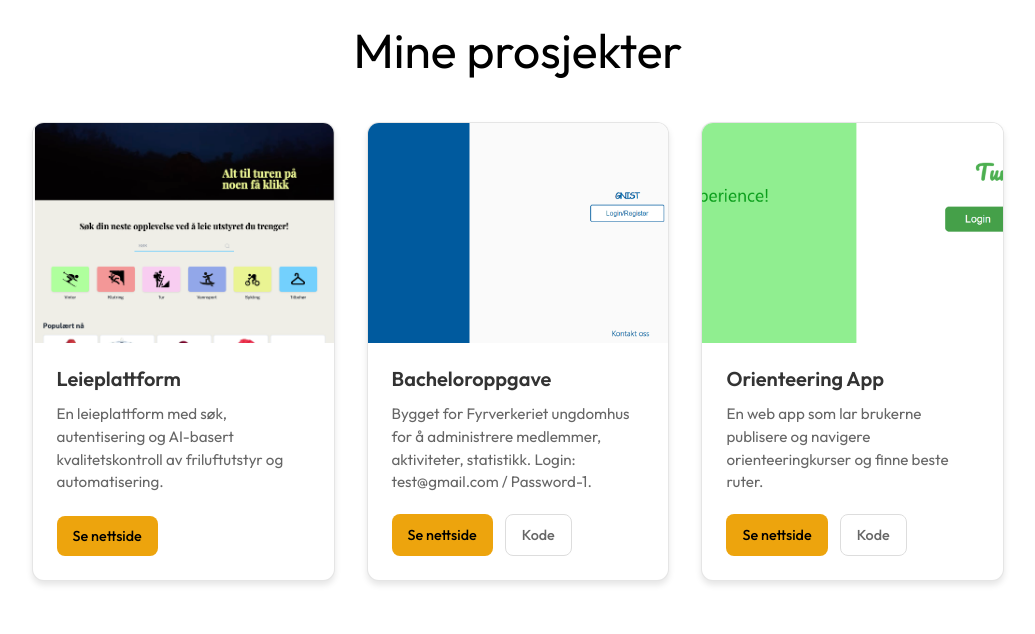
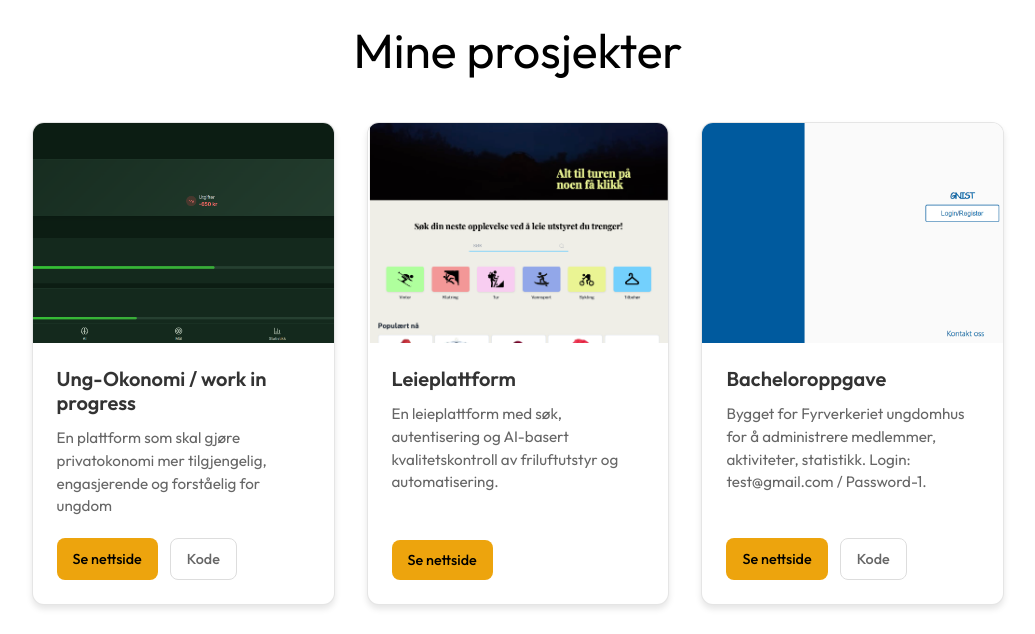
Before and after one commit to TayoScript/Portefolje, a plain HTML site: page index.html in a window 1280 px wide. Shown: the part 1350-1984 px from the top of the page, without its empty margins (122-1157 px from the left). Drawn offline with nearby package versions, Linux system fonts and the light colour scheme.

Commit message:
lagt til ny prosjekt

```diff
--- a/index.html
+++ b/index.html
@@ -407,10 +407,36 @@
 
 
 		<!-- My Work Section -->
+
 <div id="work" class="w-full px-[12%] py-10 scroll-mt-20">
     <h2 class="text-center text-5xl font-Outfit max-w-2xl mx-auto mt-5 mb-12">Mine prosjekter</h2>
 
     <div class="grid grid-cols-1 md:grid-cols-2 lg:grid-cols-3 gap-8 max-w-7xl mx-auto">
+		    <div class="project-card group">
+            <div class="project-image-container">
+                <img src="./images/ung-okonomi.png" alt="Rental Platform" class="project-image" />
+                <div class="project-overlay">
+                    <div class="project-tech-stack">
+                        <span class="tech-tag">Node</span>
+                        <span class="tech-tag">React</span>
+						<span class="tech-tag">css</span>
+                    </div>
+                </div>
+            </div>
+            <div class="project-details">
+                <h3 class="project-title">Ung-Okonomi / work in progress </h3>
+                <p class="project-description">En plattform som skal gjøre privatokonomi mer tilgjengelig, engasjerende og forståelig for ungdom </p>
+                <div class="project-links">
+                    <a href="https://ung-okonomi.vercel.app/" target="_blank" class="project-link primary-link">
+                        <span>Se nettside</span>
+                    </a>
+					 <a href="https://github.com/TayoScript/Ung-Okonomi" target="_blank" class="project-link secondary-link">
+                        <span>Kode</span>
+                    </a>
+                </div>
+            </div>
+        </div>
+
         <!-- Project 1: Rental Platform -->
         <div class="project-card group">
             <div class="project-image-container">
```
Also changed, not shown: images/ung-okonomi.png (added).
